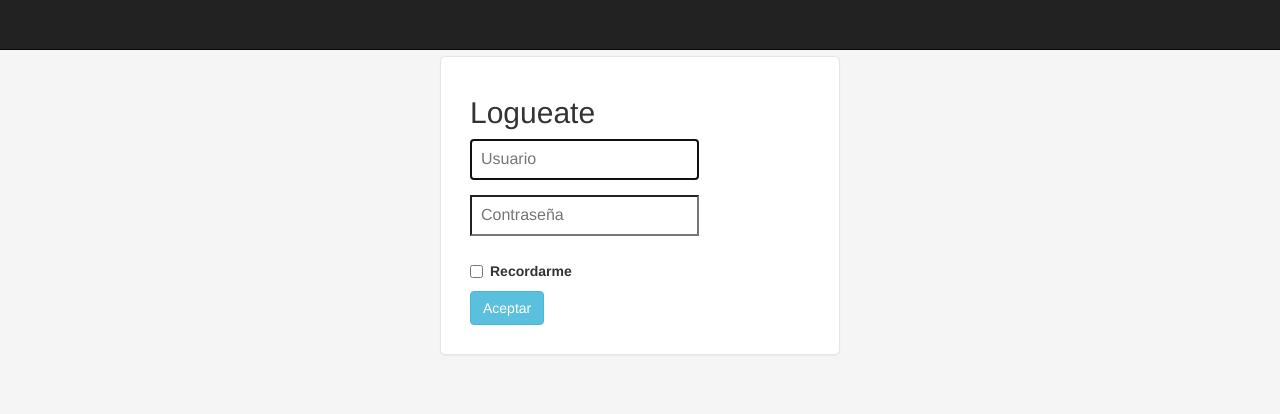
After one commit to sugus-labs/Incubator, a Django app: page /login/ in a window 1280 px wide. The commit adds this page. Shown: the top 414 px of the page. Run offline with Django 3.2, Linux system fonts and the light colour scheme; some libraries are stand-ins or nearby versions.

Commit message:
Fixed problems to include the login

```diff
--- /dev/null
+++ b/Incubator/templates/registration/login.html
@@ -0,0 +1,127 @@
+<!DOCTYPE html>
+<html lang="en">
+  <head>
+    <meta charset="utf-8">
+    <title>CV demo</title>
+    <meta name="viewport" content="width=device-width, initial-scale=1.0">
+    <meta name="description" content="">
+    <meta name="author" content="WebLab Deusto">
+
+    {% load staticfiles %}
+    <link rel="icon" href="{% static "ico/favicon.png" %}" type="image/x-icon" />
+
+    <script type="text/javascript" charset="utf-8" src="{% static "js/jquery-1.9.1.js" %}"></script>
+    <script type="text/javascript" charset="utf-8" src="{% static "js/jquery-ui.js" %}"></script>
+    <script type="text/javascript" charset="utf-8" src="{% static "js/jquery.ui.touch-punch.js" %}"></script>
+    <script type="text/javascript" charset="utf-8" src="{% static "js/bootbox.js" %}"></script>
+    <script type="text/javascript" charset="utf-8" src="{% static "js/bootstrap.js" %}"></script>
+
+    <link href="{% static "css/bootstrap.css" %}" rel="stylesheet">
+    <!--<link href="{% static "css/todc-bootstrap.css" %}" rel="stylesheet">-->
+
+    <style type="text/css">
+      body {
+        padding-top: 40px;
+        padding-bottom: 40px;
+        background-color: #f5f5f5;
+      }
+
+      .alert, .alert-error {
+        max-width: 400px;
+        margin: 0 auto 20px;
+      }
+
+      .form-signin {
+        max-width: 400px;
+        padding: 19px 29px 29px;
+        margin: 0 auto 20px;
+        background-color: #fff;
+        border: 1px solid #e5e5e5;
+        -webkit-border-radius: 5px;
+           -moz-border-radius: 5px;
+                border-radius: 5px;
+        -webkit-box-shadow: 0 1px 2px rgba(0,0,0,.05);
+           -moz-box-shadow: 0 1px 2px rgba(0,0,0,.05);
+                box-shadow: 0 1px 2px rgba(0,0,0,.05);
+      }
+      .form-signin .form-signin-heading,
+      .form-signin .checkbox {
+        margin-bottom: 10px;
+      }
+      .form-signin input[type="text"],
+      .form-signin input[type="password"] {
+        font-size: 16px;
+        height: auto;
+        margin-bottom: 15px;
+        padding: 7px 9px;
+      }
+
+    </style>
+
+    <style>
+      body {
+        padding-top: 56px; /* 50-60px to make the container go all the way to the bottom of the topbar */
+      }
+    </style>
+
+    <!-- HTML5 shim, for IE6-8 support of HTML5 elements -->
+    <!--[if lt IE 9]>
+      <script src="../assets/js/html5shiv.js"></script>
+    <![endif]-->
+
+    <!-- Fav and touch icons -->
+    <link rel="apple-touch-icon-precomposed" sizes="144x144" href="bootstrap/ico/apple-touch-icon-144-precomposed.png">
+    <link rel="apple-touch-icon-precomposed" sizes="114x114" href="bootstrap/ico/apple-touch-icon-114-precomposed.png">
+      <link rel="apple-touch-icon-precomposed" sizes="72x72" href="bootstrap/ico/apple-touch-icon-72-precomposed.png">
+                    <link rel="apple-touch-icon-precomposed" href="bootstrap/ico/apple-touch-icon-57-precomposed.png">
+                                   <link rel="shortcut icon" href="static/ico/favicon.png">
+  </head>
+  <body>
+    <div class="navbar navbar-inverse navbar-fixed-top">
+      <div class="navbar-inner">
+        <div class="container-fluid">
+
+          <div class="nav-collapse collapse" >
+            <a class="brand" href="">CV</a>
+            <ul class="nav">
+            </ul>
+          </div><!--/.nav-collapse -->
+        </div>
+      </div>
+    </div>
+
+<div class="container">
+      {% if form.errors %}
+      <!--{{form.errors}}-->
+      <div class="alert alert-error fade in">
+        <button type="button" class="close" data-dismiss="alert">×</button>
+        <h4 class="alert-heading">Errores en el logueo!</h4>
+        Tu usuario y contraseña no coinciden. Intentalo otra vez.
+      </div>
+      {% endif %}
+
+
+      <form class="form-signin" method="post" action="{% url 'django.contrib.auth.views.login' %}">
+      	{% csrf_token %}
+        <h2 class="form-signin-heading">Logueate</h2>
+        <!--<input type="text" class="input-block-level" placeholder="Usuario" value="{{ form.username }}">
+        <input type="password" class="input-block-level" placeholder="Contraseña" value="{{ form.password }}">-->
+        {{ form.username }}
+        {{ form.password }}
+        <label class="checkbox">
+          <input type="checkbox" value="remember-me"> Recordarme
+        </label>
+        <input class="btn btn-info" type="submit" value="Aceptar"/>
+        <input type="hidden" name="next" value="{{ next }}" />
+      </form>
+
+    </div> <!-- /container -->
+
+
+</body>
+
+<script>
+$("#id_username").addClass("input-block-level").attr('placeholder','Usuario');
+$("#id_password").addClass("input-block-level").attr('placeholder','Contraseña');
+</script>
+</html>
--- a/Incubator/urls.py
+++ b/Incubator/urls.py
@@ -8,9 +8,12 @@ urlpatterns = patterns('',
     # Examples:
     url(r'^$', 'Incubator.views.home', name='home'),
     url(r'^measures$', 'Incubator.views.measures', name='measures'),
-    url(r'^lights/(?P<light_number>\w+)/(?P<command>\w+)/$', 'Incubator.views.lights', name='lights')
+    url(r'^lights/(?P<light_number>\w+)/(?P<command>\w+)/$', 'Incubator.views.lights', name='lights'),
     # url(r'^Incubator/', include('Incubator.foo.urls')),
-
+    url(r'^login/', 'django.contrib.auth.views.login', name='login'),
+    #url(r'^accounts/logout/','django.contrib.auth.views.logout', {'template_name': 'cuentas_X/logged_out_bootstrapped.html'}),
+    url(r'^logout/', 'django.contrib.auth.views.logout', name='logout'),
+	#url(r'^(?P<nombre>[\w|\W]+)/$', views.CV, name='CV'),
     # Uncomment the admin/doc line below to enable admin documentation:
     # url(r'^admin/doc/', include('django.contrib.admindocs.urls')),
 
```
Also changed, not shown: Incubator/settings.py (+6 -4 lines), Incubator/templates/Incubator/home.html (+15 -4 lines), Incubator/templates/registration/logged_out.html (added, +94 -0 lines), 2 other files.
